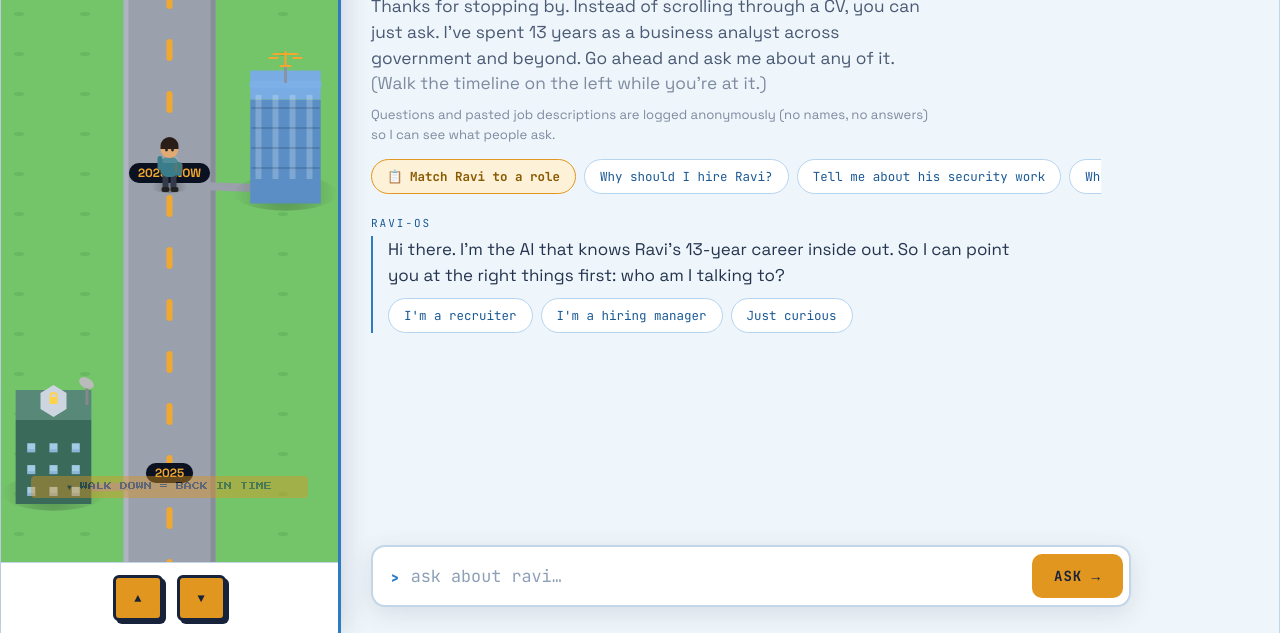
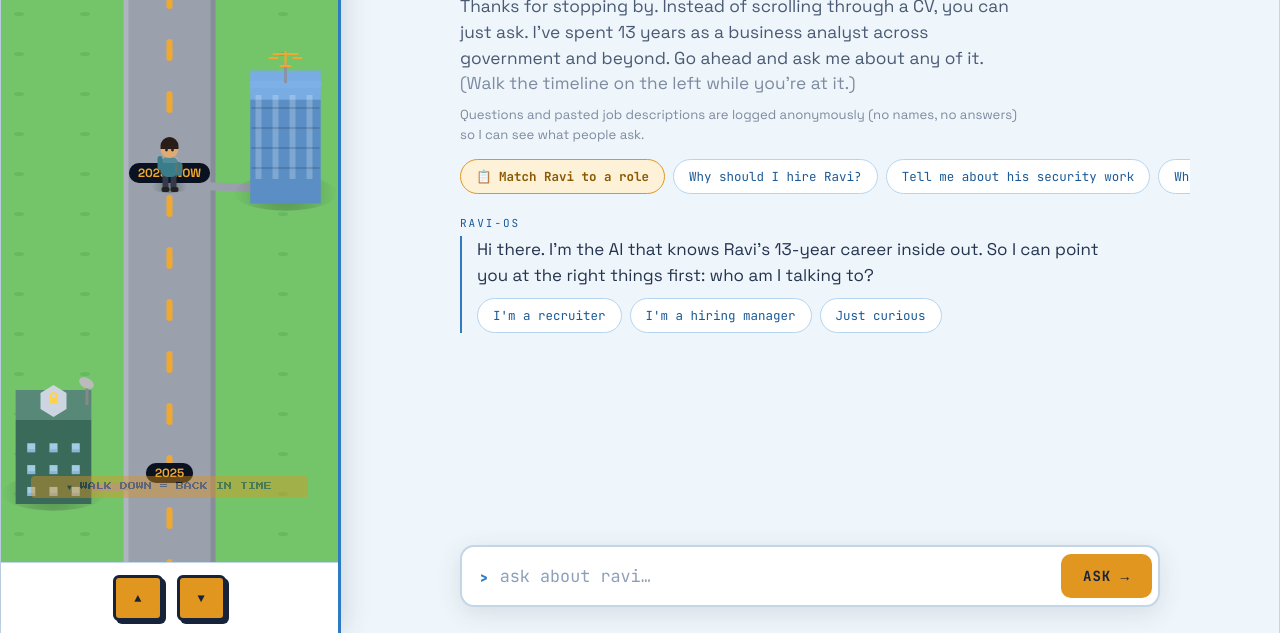
Before and after one commit to rgok001/ask-ravi, a website: page public/index.html in a window 1280 px wide. Shown: the part 167-800 px from the top of the page. Drawn offline with Linux system fonts and the light colour scheme.

Commit message:
Balance the light theme: center the chat column, hide chip scrollbar
On wide screens the 760px content column hugged the left edge, leaving
a stark void on the right that the dark theme used to absorb. The
column now centers. Also hides the chips row's horizontal scrollbar
(visible against light, read as a stray loading bar) and lifts the
unchosen persona buttons from 35% to 55% opacity so they read as
quiet options rather than render failures.

```diff
--- a/public/index.html
+++ b/public/index.html
@@ -66,17 +66,18 @@ canvas#game{position:absolute;inset:0;width:100%;height:100%}
 #shareFallback .sf-in{width:100%;background:#F4F9FD;border:1px solid var(--border);border-radius:8px;color:var(--ink);font-family:'JetBrains Mono',monospace;font-size:13px;padding:11px 12px;outline:none}
 #shareFallback .sf-x{margin-top:14px;float:right;background:var(--accent);color:#16233B;border:none;border-radius:8px;font-family:'JetBrains Mono',monospace;font-weight:700;font-size:12px;padding:9px 16px;cursor:pointer}
 @media(max-width:560px){.hbtn .lbl{display:none}.hbtn{padding:9px 11px}}
-.intro-card{max-width:760px;margin:0;width:100%;padding:36px 30px 6px}
+.intro-card{max-width:760px;margin:0 auto;width:100%;padding:36px 30px 6px}
 .intro-card h1{font-family:'Space Grotesk';font-weight:700;font-size:clamp(1.7rem,3.6vw,2.6rem);line-height:1.05;color:var(--ink)}
 .intro-card h1 .a{color:var(--blue-deep)}
 .intro-card p{margin-top:14px;color:var(--ink-2);font-size:1.08rem;line-height:1.5;max-width:560px}
-#thread{flex:1;overflow-y:auto;padding:14px 30px;display:flex;flex-direction:column;gap:16px;max-width:760px;width:100%;margin:0}
+#thread{flex:1;overflow-y:auto;padding:14px 30px;display:flex;flex-direction:column;gap:16px;max-width:760px;width:100%;margin:0 auto}
 .rowU{display:flex;justify-content:flex-end}.rowB{display:flex;flex-direction:column;gap:6px}
 .tag{font-family:'JetBrains Mono',monospace;font-size:11px;letter-spacing:2px;color:var(--blue-deep)}
 .bU{background:var(--panel);border:1px solid var(--border);border-radius:14px 14px 2px 14px;padding:11px 15px;max-width:80%;font-size:1.02rem;line-height:1.45;color:var(--ink)}
 .bB{border-left:2px solid var(--blue);padding-left:15px;max-width:92%;font-size:1.06rem;line-height:1.55;color:#24344F}
 .bB p{margin:0 0 .6em}
-#chips{display:flex;gap:8px;overflow-x:auto;padding:8px 30px;max-width:760px;width:100%;margin:0}
+#chips{display:flex;gap:8px;overflow-x:auto;padding:8px 30px;max-width:760px;width:100%;margin:0 auto;scrollbar-width:none}
+#chips::-webkit-scrollbar{display:none}
 .chip{white-space:nowrap;font-family:'JetBrains Mono',monospace;font-size:12.5px;color:var(--blue-deep);background:var(--panel);border:1px solid var(--chipb);border-radius:40px;padding:8px 15px;cursor:pointer;transition:.15s}
 .chip:hover{border-color:var(--blue);color:var(--blue)}
 .chip.jdc{border-color:var(--accent);color:var(--accent-deep);background:#FDF1D8;font-weight:700}
@@ -93,8 +94,8 @@ canvas#game{position:absolute;inset:0;width:100%;height:100%}
 #jdModal .jd-go{background:var(--accent);color:#16233B;border:none;border-radius:8px;font-family:'JetBrains Mono',monospace;font-weight:700;font-size:12px;padding:10px 18px;cursor:pointer}
 #jdModal .jd-go:disabled{opacity:.4;cursor:default}
 #jdModal .jd-x{background:transparent;color:var(--muted);border:none;font-family:'JetBrains Mono',monospace;font-size:12px;cursor:pointer;padding:10px 10px}
-.composer{display:flex;align-items:center;gap:12px;margin:0 30px 26px;padding:6px 6px 6px 18px;
-  border:2px solid var(--border);border-radius:14px;background:var(--panel);max-width:760px;width:calc(100% - 60px);
+.composer{display:flex;align-items:center;gap:12px;margin:0 auto 26px;padding:6px 6px 6px 18px;
+  border:2px solid var(--border);border-radius:14px;background:var(--panel);max-width:700px;width:calc(100% - 60px);
   box-shadow:0 6px 24px rgba(22,35,59,.12)}
 .composer:focus-within{border-color:var(--blue);box-shadow:0 0 0 3px rgba(46,123,196,.2),0 6px 24px rgba(22,35,59,.12)}
 .composer input{flex:1;background:transparent;border:none;outline:none;color:var(--ink);font-family:'JetBrains Mono',monospace;font-size:1.05rem;padding:12px 0}
@@ -536,7 +537,7 @@ function choosePersona(k,silent){
   persona=k;sessionStorage.setItem('ravi_persona',k);
   document.querySelectorAll('#greet .chip').forEach(btn=>{
     btn.disabled=true;btn.style.cursor='default';
-    btn.style.opacity=btn.dataset.persona===k?'1':'.35';
+    btn.style.opacity=btn.dataset.persona===k?'1':'.55';
     if(btn.dataset.persona===k){btn.style.borderColor='var(--blue)';btn.style.color='var(--blue)';}
   });
   setChips(PERSONAS[k].chips);
```
